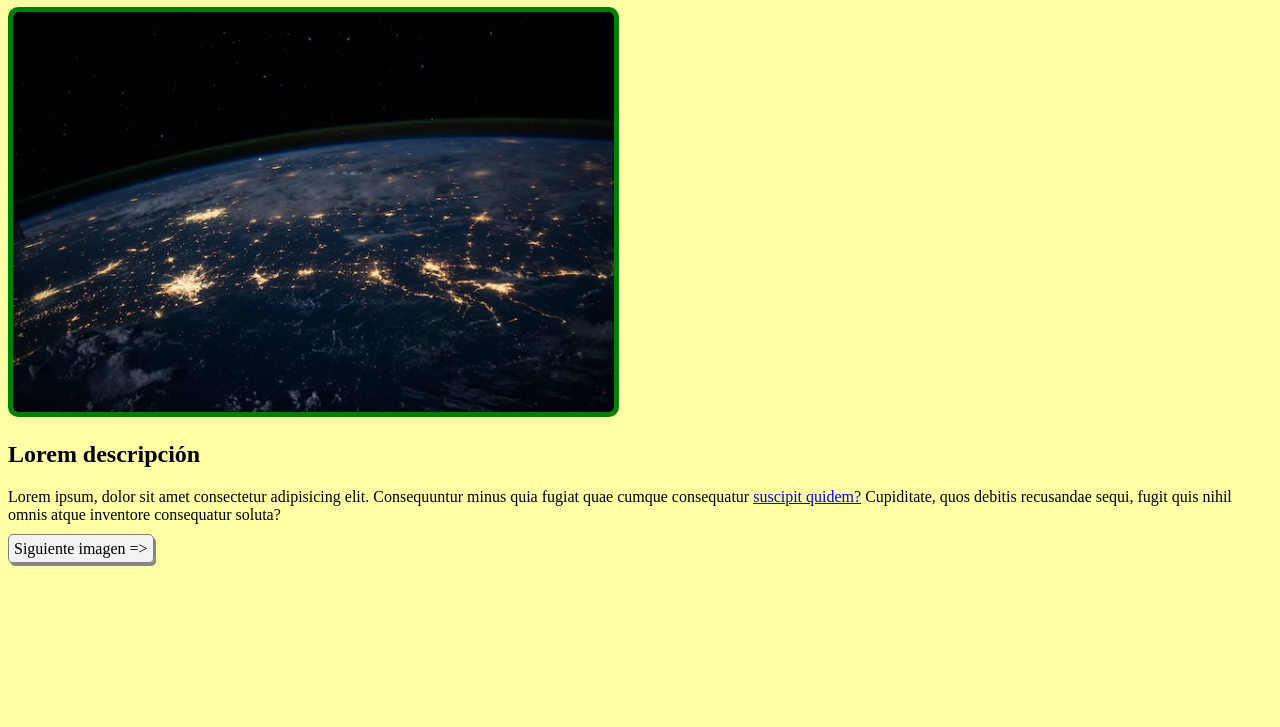
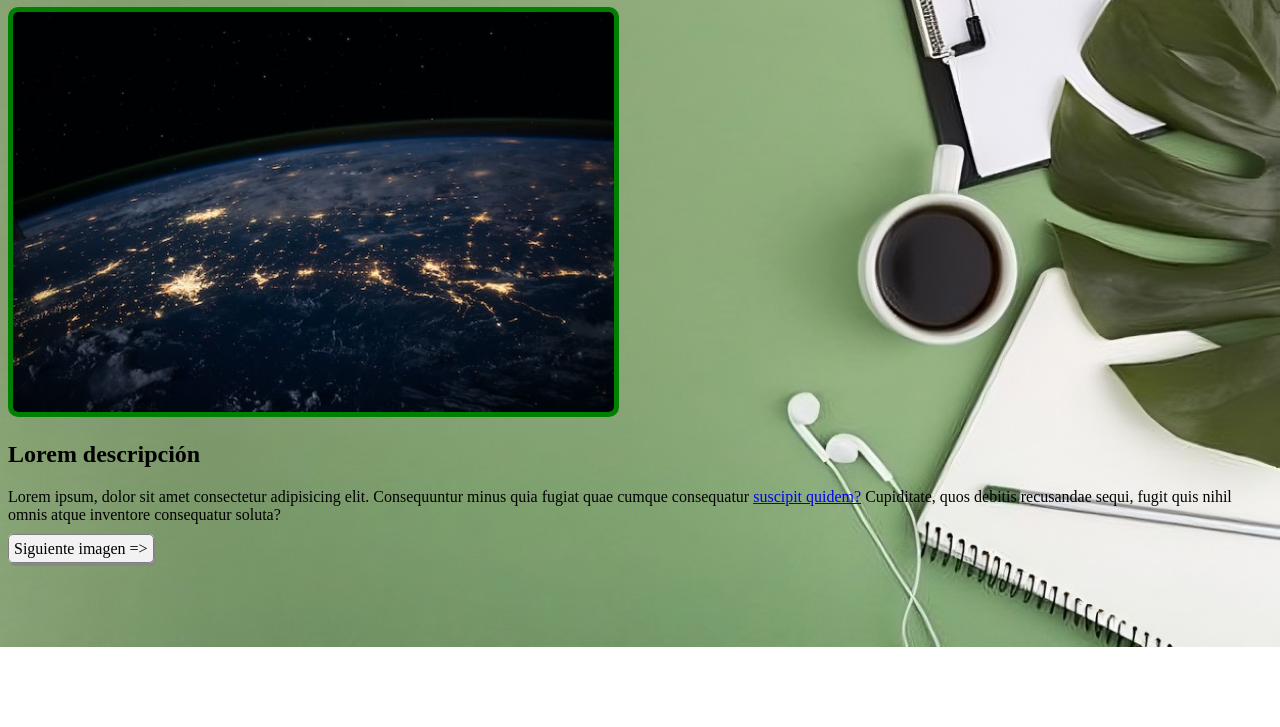
Before and after one commit to ale-huaman/Proyecto-grupo-7, a plain HTML site: page page1.html in a window 1280 px wide. Shown: the part 73-800 px from the top of the page. Drawn offline with Linux system fonts and the light colour scheme.

Commit message:
Cambio de fondo

```diff
--- a/styles.css
+++ b/styles.css
@@ -1,5 +1,7 @@
 body {
-    background-color: rgb(255, 255, 165);
+    background-image: url(upscalemedia-transformed.jpeg);
+    background-repeat: no-repeat;
+    background-size: cover;
 }
 
 .image{
```
Also changed, not shown: upscalemedia-transformed.jpeg (added).
